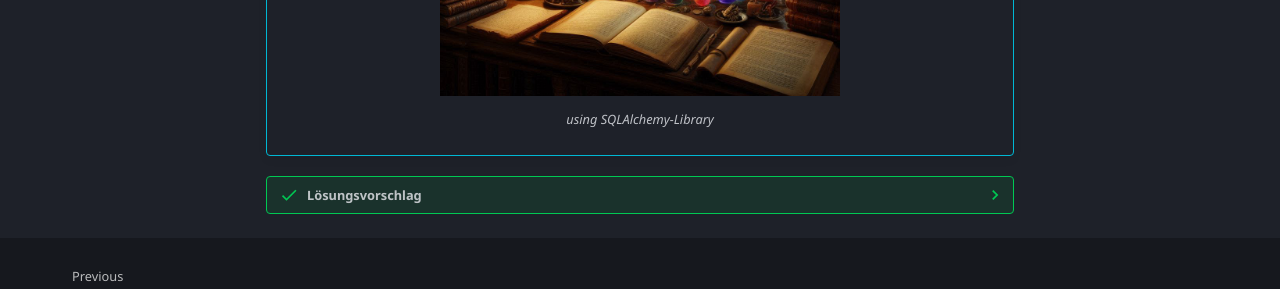
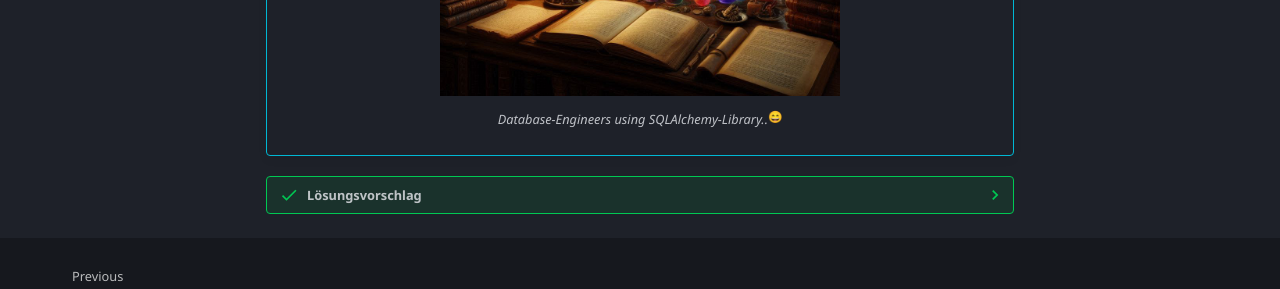
Before and after one commit to tjaeggi/btw2201_databases, an MkDocs documentation site: the page built from docs/le05/ue05-02.md, in a window 1280 px wide and 900 px high, scrolled down 512 px. Shown: the part 499-788 px from the top of the window. Built offline with MkDocs 1.6.1 and Material for MkDocs 9.7.7, drawn with Linux system fonts in a browser that asks for light colours; emoji names are drawn with the system emoji font; some web fonts are replaced.

Commit message:
Sun Oct 20 10:20:37 PM CEST 2024

```diff
--- a/docs/le05/ue05-02.md
+++ b/docs/le05/ue05-02.md
@@ -31,7 +31,7 @@
 
     <figure markdown="span">
     ![Image title](../img/alchemicdatabaseenvironment.png){ width="400" }
-    <figcaption>using SQLAlchemy-Library</figcaption>
+    <figcaption>Database-Engineers using SQLAlchemy-Library..:smile: </figcaption>
     </figure>
 
 ??? success "Lösungsvorschlag"
```
